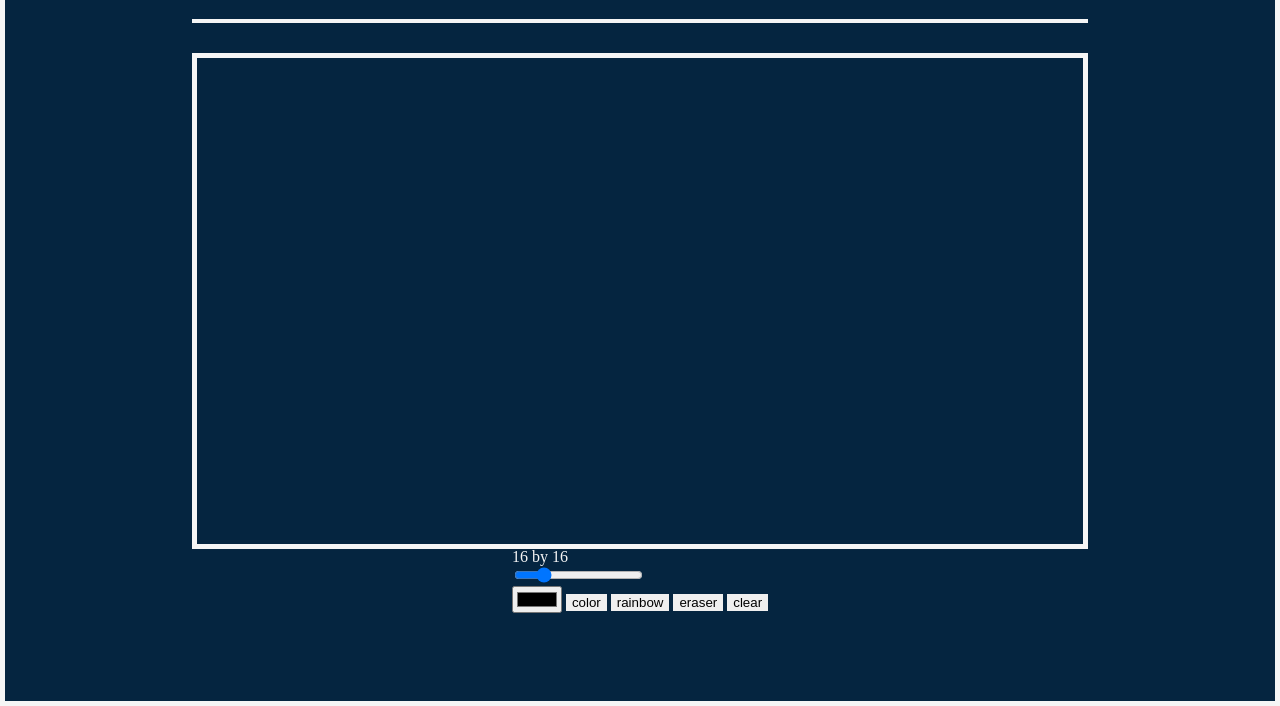
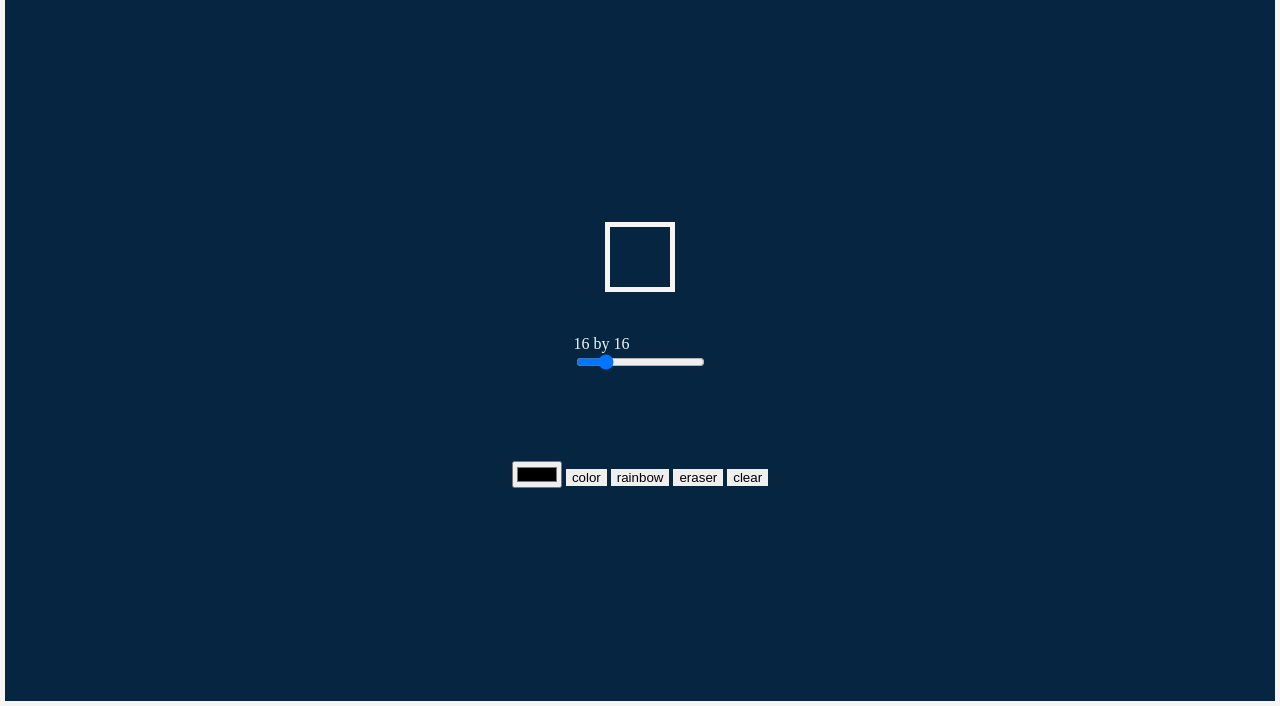
Before and after one commit to aryanchegini/pixel-art-editor, a plain HTML site: page index.html in a window 1280 px wide. Shown: the part 94-800 px from the top of the page. Drawn offline with Linux system fonts and the light colour scheme; a web font is replaced by a local one.

Commit message:
before purge

```diff
--- a/index.html
+++ b/index.html
@@ -14,7 +14,6 @@
         <header>
             <h1 id="title">Etch-a-Sketch</h1>
         </header>
-        <div class="seperator"></div>
         <main>
             <div id="grid" class="grid"></div>
             <div class="options">
--- a/styles/style.css
+++ b/styles/style.css
@@ -3,6 +3,7 @@
 * {
     box-sizing: border-box;
 }
+
 
 .container {
     background-color: #052540;
@@ -10,10 +11,9 @@
     height: 100vh;
     color: whitesmoke;
     display: grid;
-    grid-template: 110px 4vh 70vh 10vh / 1fr;
+    grid-template: 110px 4vh 1fr / 1fr;
     border: whitesmoke solid 5px;
 }
-
 header {
     font-family: 'Montagu Slab', serif;
     font-size: 2.5em;
@@ -42,14 +42,14 @@ main {
     grid-area: 3 / 1 / 3 / 1;
     display: flex;
     flex-direction: column;
-    justify-content: space-between;
+    justify-content: center;
     align-items: center;
 }
 
 #grid {
     border: whitesmoke solid 5px;
-    width: 70vw;
-    height: 70vw;
+    width: 70px;
+    height: 70px;
 }
 
 button {
@@ -57,5 +57,10 @@ button {
 }
 
 .options {
-
+    /*border: black solid 5px;*/
+    height: 30vh;
+    display: flex;
+    flex-direction: column;
+    justify-content: space-around;
+    align-items: center;
 }
```
